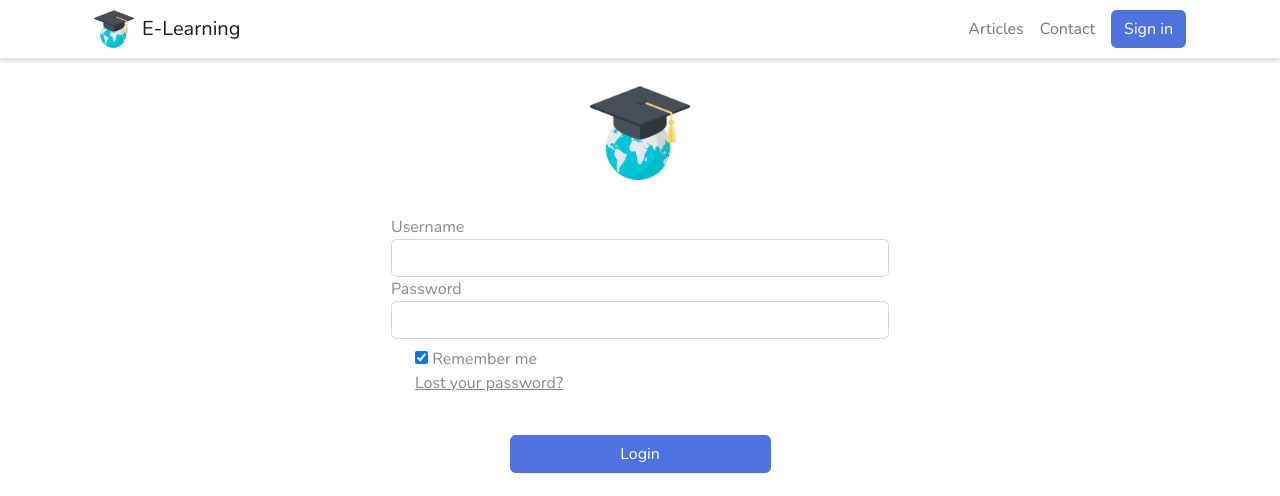
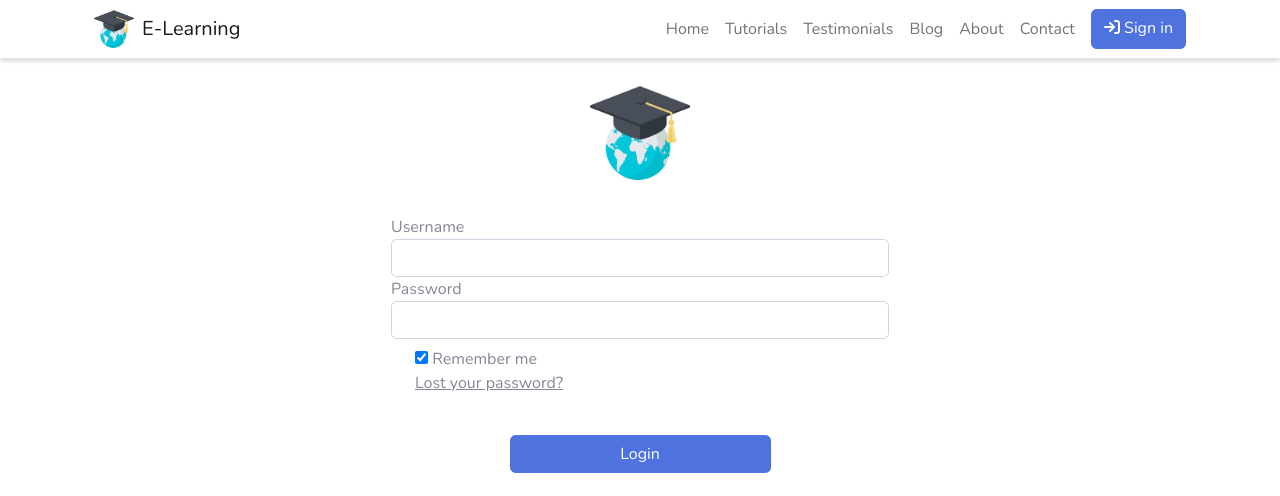
Before and after one commit to salahxgamer/elearning, a PHP site: page /login.php in a window 1280 px wide. Shown: the top 496 px of the page. Run offline with PHP 8.4, Linux system fonts and the light colour scheme; data that the repository does not hold is empty; some libraries are stand-ins or nearby versions.

Commit message:
Fixed header to show correct pages

```diff
--- a/components/header.php
+++ b/components/header.php
@@ -3,7 +3,7 @@
         <div class="container">
             <a class="navbar-brand d-flex align-items-center" href="index.php">
                 <span class="bs-icon-sm bs-icon-rounded bs-icon-primary d-flex justify-content-center align-items-center me-2 bs-icon">
-                    <img src="img/logo/logo.png" height="40" alt="">
+                    <img src="assets/img/logo/logo.png" height="40" alt="">
                 </span>
                 <span>E-Learning</span>
             </a>
@@ -13,19 +13,26 @@
             </button>
             <div id="navcol-2" class="collapse navbar-collapse">
                 <ul class="navbar-nav ms-auto">
+                    <li class="nav-item"><a class="nav-link" href="index.php">Home</a></li>
+                    <li class="nav-item"><a class="nav-link" href="tutorials.php">Tutorials</a></li>
+                    <li class="nav-item"><a class="nav-link" href="testimonials.php">Testimonials</a></li>
+                    <li class="nav-item"><a class="nav-link" href="blog.php">Blog</a></li>
+                    <li class="nav-item"><a class="nav-link" href="about.php">About</a></li>
+                    <li class="nav-item"><a class="nav-link" href="contact.php">Contact</a></li>
                     <?php if ($user->is_logged()) : ?>
-                        <li class="nav-item"><a class="nav-link" href="index.php">Home</a></li>
-                        <li class="nav-item"><a class="nav-link" href="categories.php">Category</a></li>
-                        <li class="nav-item"><a class="nav-link" href="article.php">Article</a></li>
-                        <li class="nav-item"><a class="nav-link" href="author.php">Author</a></li>
+                        <li class="nav-item"><a class="nav-link" href="profile.php">Profile</a></li>
+                        <li class="nav-item"><a class="nav-link" href="dashboard.php">Dashboard</a></li>
+                        <a class="btn btn-primary ms-lg-2" role="button" href="Logout.php">
+                            <i class="fas fa-sign-out"></i>
+                            Logout
+                        </a>
                     <?php else : ?>
-                        <li class="nav-item"><a class="nav-link" href="articleOfCategory.php">Articles</a></li>
-                        <li class="nav-item"><a class="nav-link" href="contact.php">Contact</a></li>
+                        <a class="btn btn-primary ms-lg-2" role="button" href="login.php">
+                            <i class="fas fa-sign-in"></i>
+                            Sign in
+                        </a>
                     <?php endif;  ?>
                 </ul>
-                <a class="btn btn-primary ms-lg-2" role="button" href="<?= ($user->is_logged()) ? 'Logout.php' : 'login.php'; ?>">
-                    <?= ($user->is_logged()) ? 'Logout' : 'Sign in'; ?>
-                </a>
             </div>
         </div>
     </nav>
```
